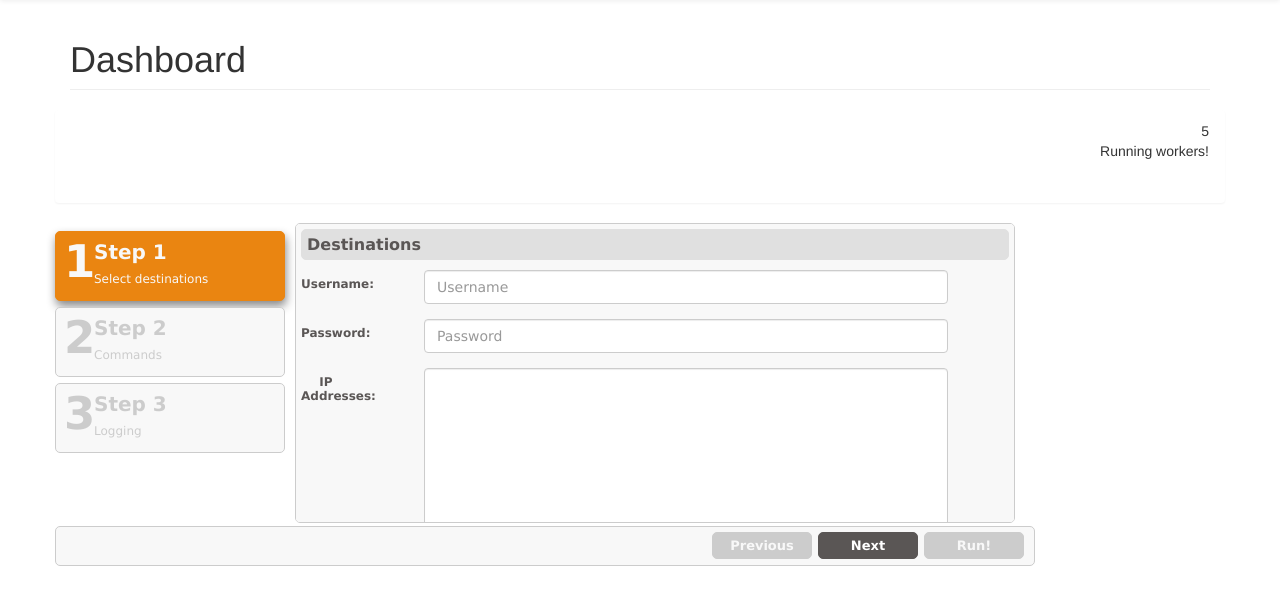
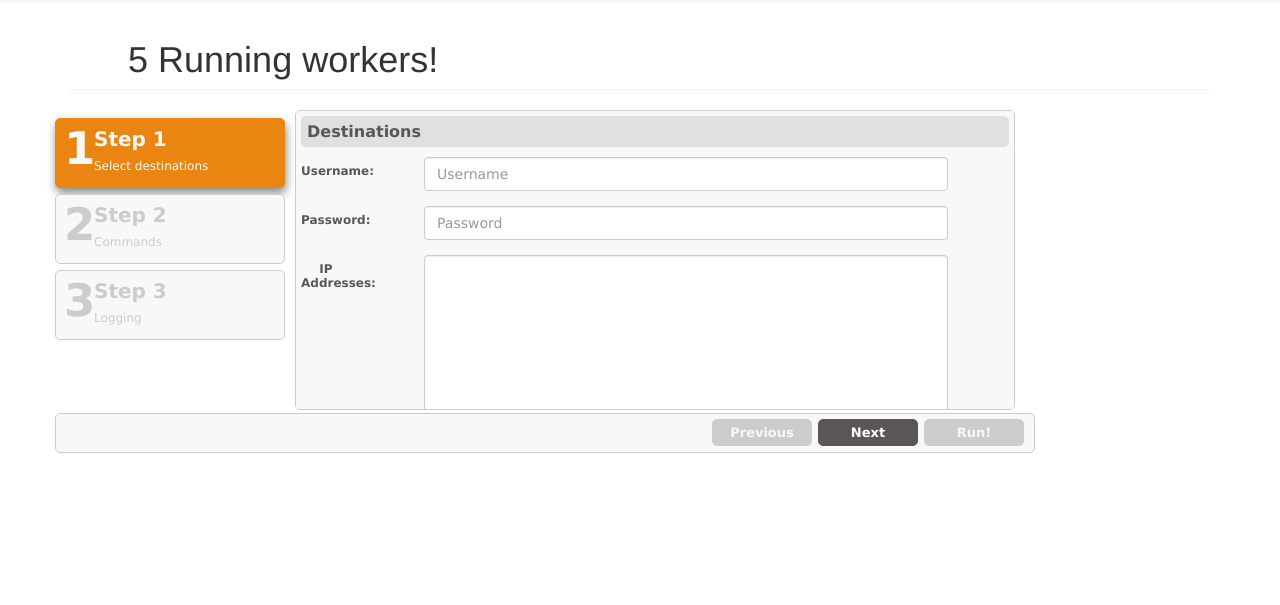
Before and after one commit to mdaif/knob, a Django app: page / in a window 1280 px wide. Shown: the part 51-656 px from the top of the page. Run offline with Django 3.2, Linux system fonts and the light colour scheme; some libraries are stand-ins or nearby versions; some web fonts are replaced.

Commit message:
modifies page header

```diff
--- a/configurator/templates/home.html
+++ b/configurator/templates/home.html
@@ -49,24 +49,18 @@
     <div class="container">
         <div class="row">
             <div class="col-lg-12">
-                <h1 class="page-header">Dashboard</h1>
+                <h1 class="page-header">
+                <span class="fa fa-wrench"></span> &nbsp;
+                <span>
+                    {{workers_count}} Running workers!
+                </span>
+                </h1>
+
             </div>
             <!-- /.col-lg-12 -->
         </div>
         {% if workers_count %}
-        <div class="row">
-            <div class="panel panel-yellow">
-                <div class="panel-heading">
-                    <div class="row">
-                        <div class="col-xs-3"><i class="fa fa-wrench fa-5x"></i></div>
-                        <div class="col-xs-9 text-right">
-                            <div class="huge">{{workers_count}}</div>
-                            <div>Running workers!</div>
-                        </div>
-                    </div>
-                </div>
-            </div>
-        </div>
+
 
         <div class="row">
 
```
